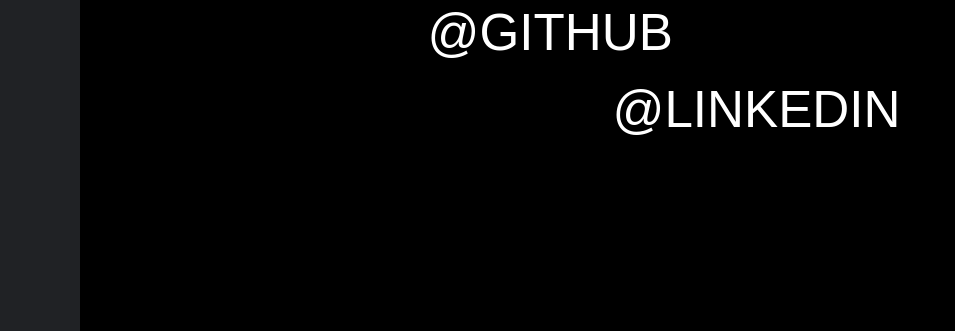
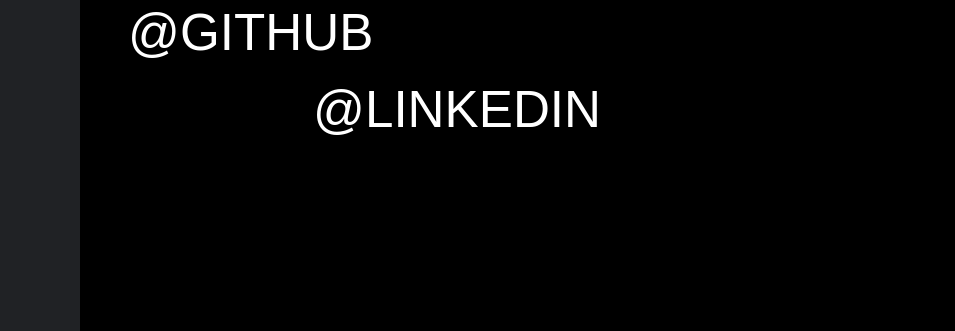
Before and after one commit to NoumanAMalik/NoumanAMalik, a website: page index.html in a window 1280 px wide. Shown: the part 469-800 px from the top of the page, without its empty margins (0-955 px from the left). Drawn offline with nearby package versions, Linux system fonts and the light colour scheme.

```diff
--- a/index.html
+++ b/index.html
@@ -12,7 +12,7 @@
         />
         <title>Nouman Malik's Portfolio</title>
     </head>
-    <body class="flex items-center justify-center">
+    <body class="">
         <div
             id="Sidebar"
             class="fixed top-0 left-0 h-screen w-20 text-5xl flex flex-col bg-primary text-white shadow-lgf"
```
Also changed, not shown: style.css (indentation only).
